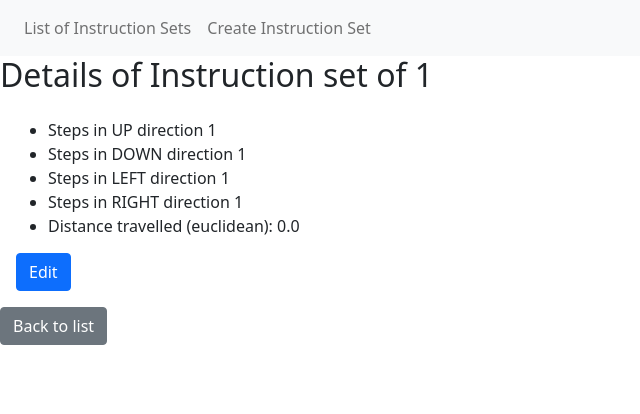
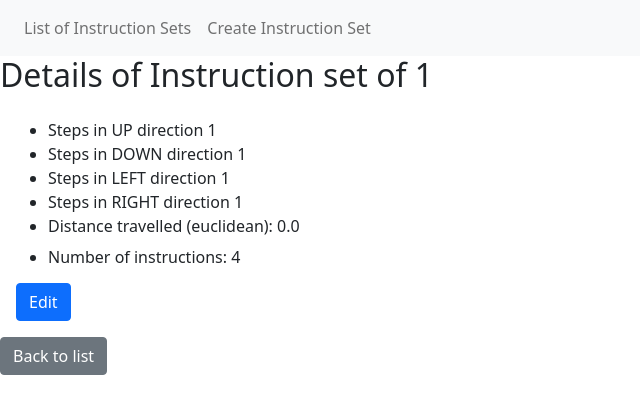
Before and after one commit to periwinkleFTW/robot, a Django app: page /instructions/1/ in a window 1280 px wide. Shown: the top 414 px of the page, without its empty margins (0-640 px from the left). Run offline with Django 3.2, Linux system fonts and the light colour scheme; tables that the repository leaves empty hold one stand-in row (values such as "Sample post"); some libraries are stand-ins or nearby versions.

Commit message:
display num instructions on detail page

```diff
--- a/loknowbot/instructions/templates/instruction_set_detail.html
+++ b/loknowbot/instructions/templates/instruction_set_detail.html
@@ -12,6 +12,7 @@
                 <li>Steps in LEFT direction {{ instruction_set.left }}</li>
                 <li>Steps in RIGHT direction {{ instruction_set.right }}</li>
                 <li><h6>Distance travelled (euclidean): {{ instruction_set.get_euclidean_dist }} </h6></li>
+                <li><h6>Number of instructions: {{ instruction_set.get_num_of_instructions }} </h6></li>
             </ul>
             <button class="btn btn-primary" type="submit">Edit</button>
         </div>
```
